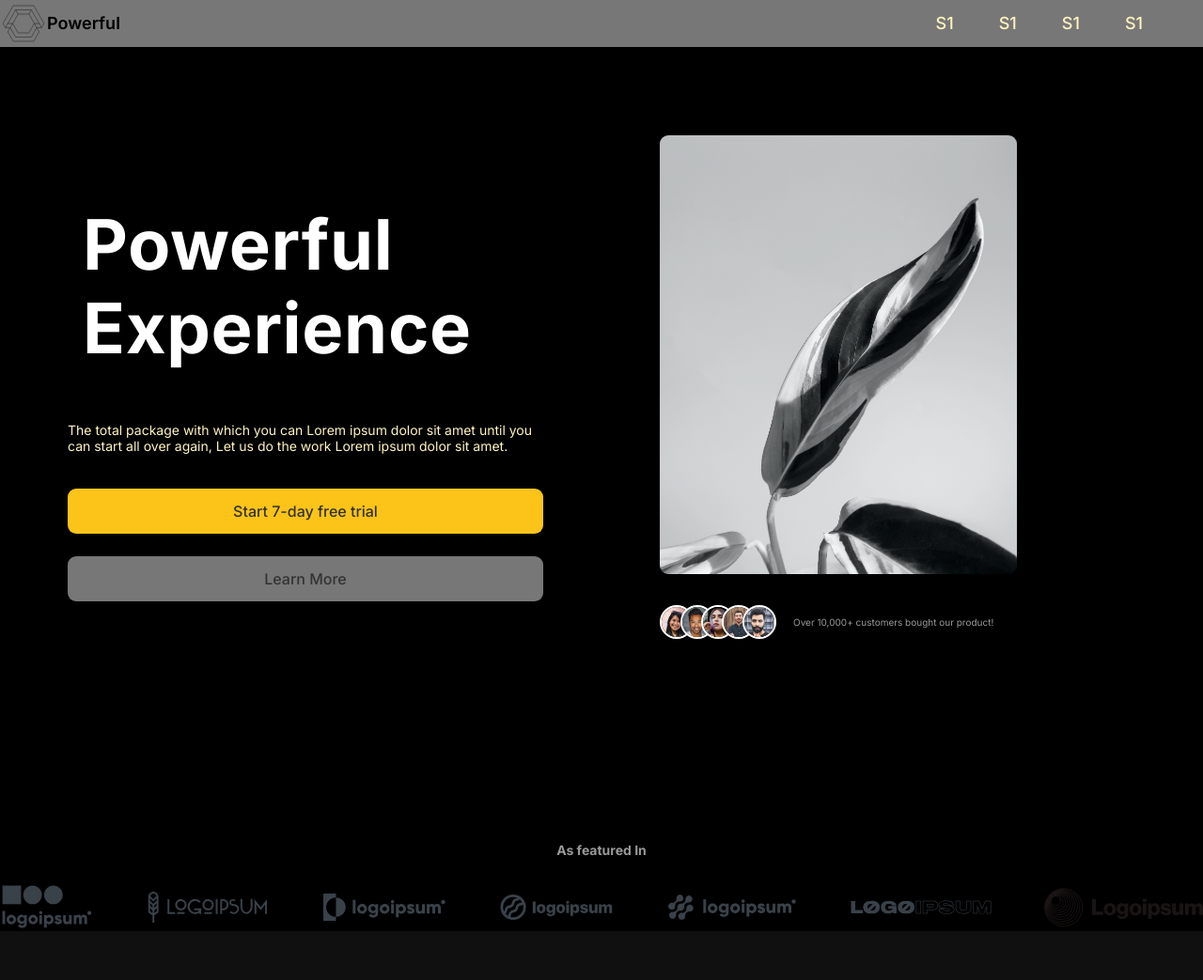
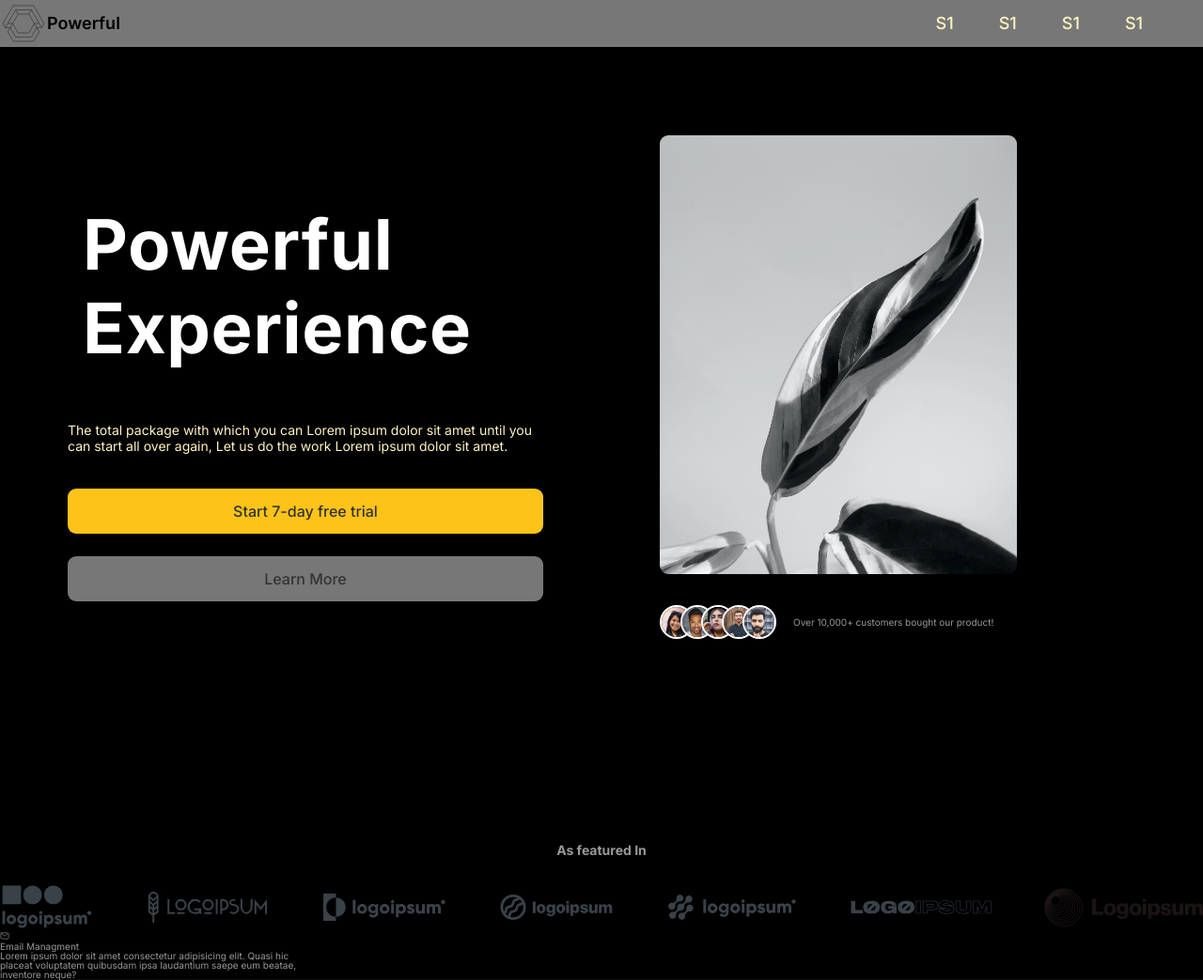
Before and after one commit to codingisreallyhard/MyProject, a website: page index.html in a window 1280 px wide. Shown: the whole page at 94% size. Before the commit the page ends 991 px from the top, so only its background shows below. Drawn offline with nearby package versions, Linux system fonts and the light colour scheme.

Commit message:
started working on the features tab

```diff
--- a/CSS/style.css
+++ b/CSS/style.css
@@ -204,3 +204,20 @@
   font-size: 1.4rem;
   text-align: center;
 }
+
+/* ******************** */
+/* FEATURE(HOWITWORKS) SECTION */
+/* ******************** */
+
+.feature-section {
+  display: grid;
+  grid-template-columns: repeat(4, 1fr);
+}
+
+/* ******************** */
+/* TESTIMONARY OR HOWEVER U SPELL THIS SECTION */
+/* ******************** */
+
+.first-step img {
+  width: 20%;
+}
--- a/index.html
+++ b/index.html
@@ -103,6 +103,27 @@
         </div>
       </section>
 
+      <section class="feature-section">
+        <div class="feature-container">
+          <ion-icon class="feature-icon" name="mail-outline"></ion-icon>
+          <p class="feature-title">Email Managment</p>
+          <p class="feature-text">
+            Lorem ipsum dolor sit amet consectetur adipisicing elit. Quasi hic
+            placeat voluptatem quibusdam ipsa laudantium saepe eum beatae,
+            inventore neque?
+          </p>
+        </div>
+      </section>
+
+      <section class="howitworks-section">
+        <div class="first-step container">
+          <!-- <img
+            class="hwt-image"
+            src="/IMG/Images/pexels-edmond-dantès-4342098.jpg"
+          /> -->
+        </div>
+      </section>
+
       <script
         type="module"
         src="https://unpkg.com/ionicons@5.5.2/dist/ionicons/ionicons.esm.js"
```
Also changed, not shown: 1 other file.
